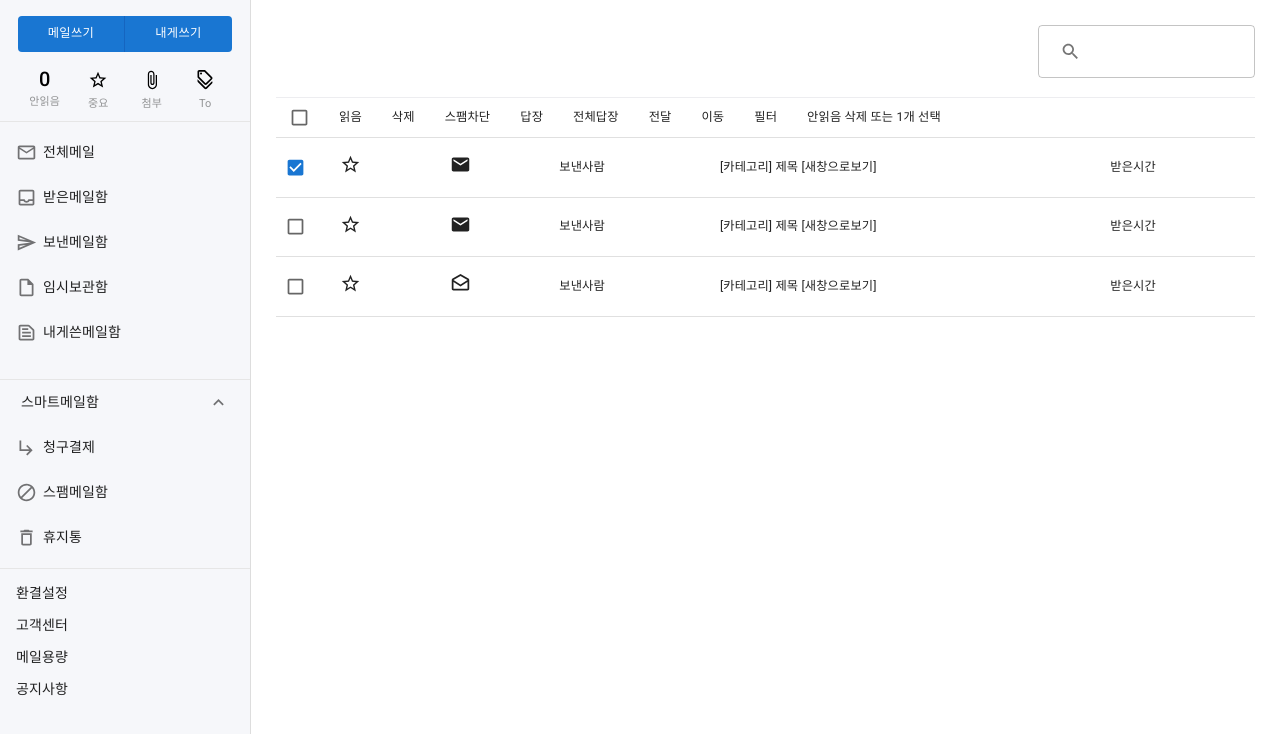
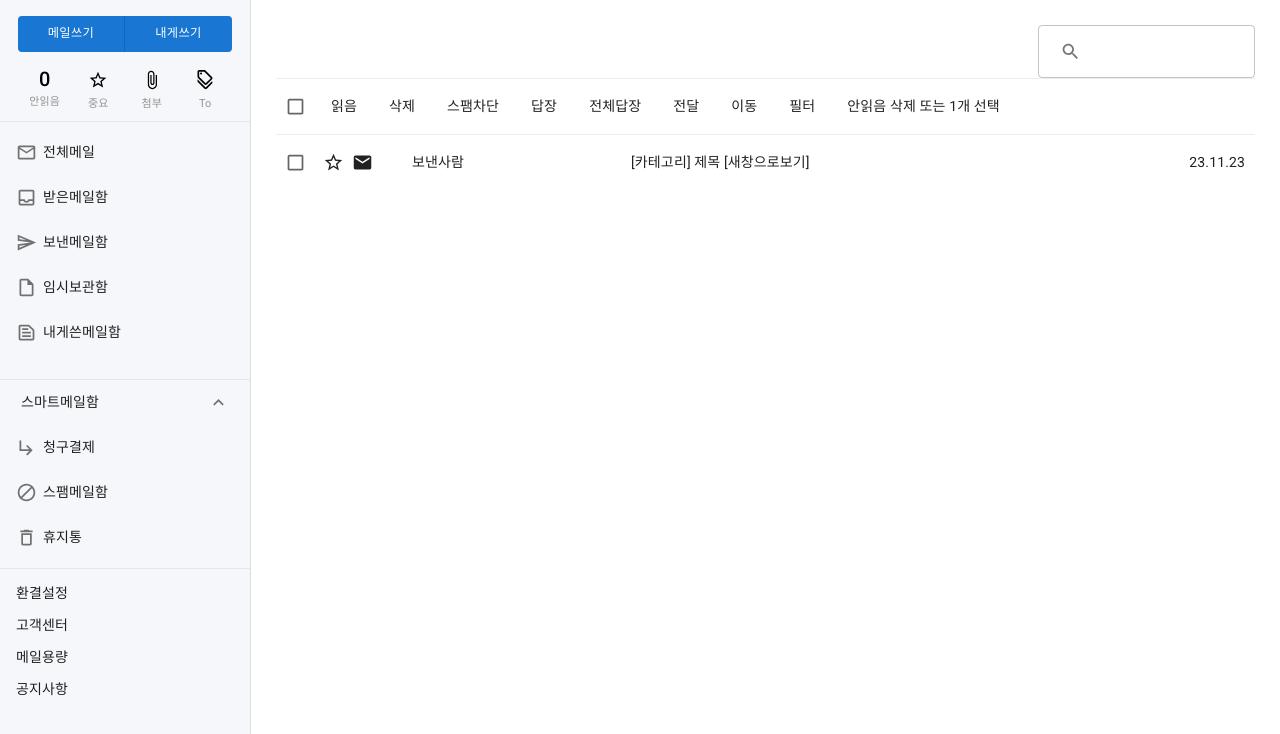
Before and after one commit to gajihub/react-study, a React (Vite) app: page / in a window 1280 px wide. Shown: the top 734 px of the page. Built offline with nearby package versions, Linux system fonts and the light colour scheme.

Commit message:
[수정] emailwrite 수정

```diff
--- a/src/assets/styles/components/EmailBasic.module.scss
+++ b/src/assets/styles/components/EmailBasic.module.scss
@@ -2,14 +2,51 @@
     display: flex;
     justify-content: flex-end;
 }
-.mailListTable {
-    margin-top: 19px;
-    border-top:1px solid rgba(230, 230, 234,.7);
+.toolbar {
+    border-top: 1px solid rgba(230, 230, 234, 0.7);
 }
+
 .tableHead {
     display: flex;
     flex-direction: row;
-    li {
-        padding: 0 15px;
+    li{
+        padding:0;
+        width: auto;
     }
 }
+
+.mailList {
+    border-top: 1px solid rgba(230, 230, 234, 0.7);
+    li{
+        padding:8px 10px 8px 0;
+        width: auto;
+         div {
+            display: flex;
+            align-items: center;
+         }
+         [class~="MuiListItemButton-root"]{
+            padding: 0;
+         }
+    }
+    .mailBox {
+        display: flex;
+        flex-direction: row;
+        width:100%;
+    }
+    .bookmark {
+        padding: 8px;
+    }
+    .toggleRead {
+        padding-right: 39px;
+    }
+    .sender {
+        width: 219px;
+    }
+    .emailTitle {
+        flex: 1 1 0%;
+    }
+    .date {
+        width: 160px;
+        justify-content: flex-end;
+    }
+}
--- a/src/assets/styles/components/EmailWrite.module.scss
+++ b/src/assets/styles/components/EmailWrite.module.scss
@@ -12,9 +12,23 @@
         flex-direction: row;
         padding: 8px 0;
         border-bottom: 1px solid #e6e6eab3;
+        li {
+            width: auto;
+            padding:0;
+        }
         button {
             font-size: 16px;
             color:#000000cc;
+        }
+        .sendBtn {
+            margin: 0 5px 0 9px;
+            border-radius: 5px;
+            border: 1px solid #1565c0;
+            color: #1565c0;
+        }
+        .tomeBtn {
+            margin-left: 10px;
+            font-weight: 700;
         }
     }
     .mailInfo {
@@ -22,5 +36,27 @@
     }
     .editorBox {
         margin-top: 20px;
+        height: 551px;
+    }
+
+    .mailInfo_option {
+        margin-top: 20px;
+        .receiver, .reference, .subject {
+            display: flex;
+            flex-direction: row;
+            align-items: flex-end;
+            width: 100%;
+            padding: 5px 8px;
+            & > span {
+                width:100px;
+                font-size: 14px;
+                font-weight: 700;
+                display: block;
+                line-height: 30px;
+            }
+            [class~="MuiInputBase-root"] {
+                width: calc(100% - 100px);
+            }
+        }
     }
 }
--- a/src/components/EmailBasic.tsx
+++ b/src/components/EmailBasic.tsx
@@ -3,18 +3,11 @@ import {
   TextField,
   InputAdornment,
   Checkbox,
-  Table,
-  TableBody,
-  TableCell,
-  TableContainer,
-  TableRow
+  List,
+  ListItem,
+  ListItemButton
 } from "@mui/material";
-import {
-  Search,
-  StarOutline,
-  Email,
-  DraftsOutlined
-} from "@mui/icons-material";
+import { Search, StarOutline, Email } from "@mui/icons-material";
 import styles from "@styles/components/EmailBasic.module.scss";
 
 const EmailBasic = () => {
@@ -46,106 +39,81 @@ const EmailBasic = () => {
         />
       </div>
       <div>
-        <TableContainer sx={{ maxHeight: 440 }}>
-          <Table
-            stickyHeader
-            aria-label="sticky table"
-            className={styles.mailListTable}>
-            <TableBody>
-              <TableRow hover sx={{ cursor: "pointer" }}>
-                <TableCell padding="checkbox">
+        <div className={styles.toolbar}>
+          <List className={styles.tableHead}>
+            <ListItem>
               <Checkbox
                 color="primary"
                 inputProps={{
-                      "aria-labelledby": ""
+                  "aria-labelledby": "전체선택"
                 }}
                 checked={checked[0] && checked[1]}
                 //   indeterminate={checked[0] !== checked[1]}
                 onChange={handleChange1}
               />
-                </TableCell>
-                <TableCell
-                  component="th"
-                  scope="row"
-                  padding="none"
-                  colSpan={5}>
-                  <ul className={styles.tableHead}>
-                    <li>읽음</li>
-                    <li>삭제</li>
-                    <li>스팸차단</li>
-                    <li>답장</li>
-                    <li>전체답장</li>
-                    <li>전달</li>
-                    <li>이동</li>
-                    <li>필터</li>
-                    <li>안읽음 삭제 또는 1개 선택</li>
-                  </ul>
-                </TableCell>
-              </TableRow>
-              <TableRow>
-                <TableCell padding="none">
+            </ListItem>
+            <ListItem>
+              <ListItemButton>읽음</ListItemButton>
+            </ListItem>
+            <ListItem>
+              <ListItemButton>삭제</ListItemButton>
+            </ListItem>
+            <ListItem>
+              <ListItemButton>스팸차단</ListItemButton>
+            </ListItem>
+            <ListItem>
+              <ListItemButton>답장</ListItemButton>
+            </ListItem>
+            <ListItem>
+              <ListItemButton>전체답장</ListItemButton>
+            </ListItem>
+            <ListItem>
+              <ListItemButton>전달</ListItemButton>
+            </ListItem>
+            <ListItem>
+              <ListItemButton>이동</ListItemButton>
+            </ListItem>
+            <ListItem>
+              <ListItemButton>필터</ListItemButton>
+            </ListItem>
+            <ListItem>
+              <ListItemButton>안읽음 삭제 또는 1개 선택</ListItemButton>
+            </ListItem>
+          </List>
+        </div>
+        <List className={styles.mailList} disablePadding={true}>
+          <ListItem>
+            <div className={styles.mailBox}>
+              <div className={styles.checkbox}>
                 <Checkbox
                   color="primary"
                   inputProps={{
-                      "aria-labelledby": ""
+                    "aria-labelledby": "선택하기"
                   }}
-                    checked={checked[0]}
-                    onChange={handleChange2}
+                  checked={checked[0] && checked[1]}
+                  onChange={handleChange1}
                 />
-                </TableCell>
-                <TableCell>
+              </div>
+              <div className={styles.bookmark}>
+                <ListItemButton>
                   <StarOutline />
-                </TableCell>
-                <TableCell>
+                </ListItemButton>
+              </div>
+              <div className={styles.toggleRead}>
+                <ListItemButton>
                   <Email />
-                </TableCell>
-                <TableCell>보낸사람</TableCell>
-                <TableCell>[카테고리] 제목 [새창으로보기]</TableCell>
-                <TableCell>받은시간</TableCell>
-              </TableRow>
-              <TableRow>
-                <TableCell padding="none">
-                  <Checkbox
-                    color="primary"
-                    inputProps={{
-                      "aria-labelledby": ""
-                    }}
-                  />
-                </TableCell>
-                <TableCell>
-                  <StarOutline />
-                </TableCell>
-                <TableCell>
-                  <Email />
-                </TableCell>
-                <TableCell>보낸사람</TableCell>
-                <TableCell>[카테고리] 제목 [새창으로보기]</TableCell>
-                <TableCell>받은시간</TableCell>
-              </TableRow>
-              <TableRow>
-                <TableCell padding="none">
-                  <Checkbox
-                    color="primary"
-                    inputProps={{
-                      "aria-labelledby": ""
-                    }}
-                    checked={checked[1]}
-                    onChange={handleChange3}
-                  />
-                </TableCell>
-                <TableCell>
-                  <StarOutline />
-                </TableCell>
-                <TableCell>
-                  <DraftsOutlined />
-                </TableCell>
-                <TableCell>보낸사람</TableCell>
-                <TableCell>[카테고리] 제목 [새창으로보기]</TableCell>
-                <TableCell>받은시간</TableCell>
-              </TableRow>
-            </TableBody>
-          </Table>
-        </TableContainer>
+                </ListItemButton>
+              </div>
+              <div className={styles.sender}>
+                <ListItemButton>보낸사람</ListItemButton>
+              </div>
+              <div className={styles.emailTitle}>
+                <ListItemButton>[카테고리] 제목 [새창으로보기]</ListItemButton>
+              </div>
+              <div className={styles.date}>23.11.23</div>
+            </div>
+          </ListItem>
+        </List>
       </div>
     </>
   );
--- a/src/components/EmailWrite.tsx
+++ b/src/components/EmailWrite.tsx
@@ -1,6 +1,5 @@
-import React from "react";
 import { useSelector } from "react-redux";
-import { Button, FormControl, InputLabel, Input } from "@mui/material";
+import { Button, Input, List, ListItem } from "@mui/material";
 import { SyncAlt } from "@mui/icons-material";
 import ReactQuill from "react-quill";
 import "react-quill/dist/quill.snow.css";
@@ -14,25 +13,49 @@ const EmailWrite = () => {
         {mailType === "write" && (
           <>
             <div className={styles.title}>메일쓰기</div>
-            <ul className={styles.topButton}>
-              <li>
-                <Button variant="text">보내기</Button>
-              </li>
-              <li>
-                <Button variant="text">미리보기</Button>
-              </li>
-              <li>
-                <Button variant="text">
+            <List className={styles.topButton}>
+              <ListItem>
+                <Button variant="text" className={styles.sendBtn}>
+                  보내기
+                </Button>
+              </ListItem>
+              <ListItem>
+                <Button variant="text" className={styles.preBtn}>
+                  미리보기
+                </Button>
+              </ListItem>
+              <ListItem>
+                <Button variant="text" className={styles.tomeBtn}>
                   <SyncAlt />
                   내게쓰기
                 </Button>
-              </li>
-            </ul>
-            <div className={styles.mailInfo}>
-              <FormControl variant="standard">
-                <InputLabel htmlFor="component-simple">Name</InputLabel>
-                <Input id="component-simple" />
-              </FormControl>
+              </ListItem>
+            </List>
+            <div className={styles.mailInfo_option}>
+              <div className={styles.receiver}>
+                <span>받는 사람</span>
+                <Input
+                  inputProps={{
+                    "aria-labelledby": "받는사람"
+                  }}
+                />
+              </div>
+              <div className={styles.reference}>
+                <span>참조</span>
+                <Input
+                  inputProps={{
+                    "aria-labelledby": "참조"
+                  }}
+                />
+              </div>
+              <div className={styles.subject}>
+                <span>제목</span>
+                <Input
+                  inputProps={{
+                    "aria-labelledby": "제목"
+                  }}
+                />
+              </div>
             </div>
           </>
         )}
@@ -54,17 +77,37 @@ const EmailWrite = () => {
                 </Button>
               </li>
             </ul>
-            <div className={styles.mailInfo}>
-              <FormControl variant="standard">
-                <InputLabel htmlFor="component-simple">Name</InputLabel>
-                <Input id="component-simple" />
-              </FormControl>
+            <div className={styles.mailInfo_option}>
+              <div className={styles.receiver}>
+                <span>받는 사람</span>
+                <Input
+                  inputProps={{
+                    "aria-labelledby": "받는사람"
+                  }}
+                />
+              </div>
+              <div className={styles.reference}>
+                <span>참조</span>
+                <Input
+                  inputProps={{
+                    "aria-labelledby": "참조"
+                  }}
+                />
+              </div>
+              <div className={styles.subject}>
+                <span>제목</span>
+                <Input
+                  inputProps={{
+                    "aria-labelledby": "제목"
+                  }}
+                />
+              </div>
             </div>
           </>
         )}
 
         <div className={styles.editorBox}>
-          <ReactQuill />
+          <ReactQuill style={{ height: "551px" }} />
         </div>
       </div>
     </>
--- a/src/pages/Container.tsx
+++ b/src/pages/Container.tsx
@@ -1,4 +1,3 @@
-import React from "react";
 import { useSelector } from "react-redux";
 import EmailBasic from "@components/EmailBasic";
 import EmailWrite from "@components/EmailWrite";
--- a/src/theme.tsx
+++ b/src/theme.tsx
@@ -2,10 +2,8 @@ import { createTheme } from "@mui/material/styles";
 
 const theme = createTheme({
   components: {
-    // Name of the component
     MuiButtonBase: {
       defaultProps: {
-        // The props to change the default for.
         disableRipple: true,
         disableTouchRipple: true,
         focusRipple: true
```
Lines whose indentation alone changed are shown as unchanged.
